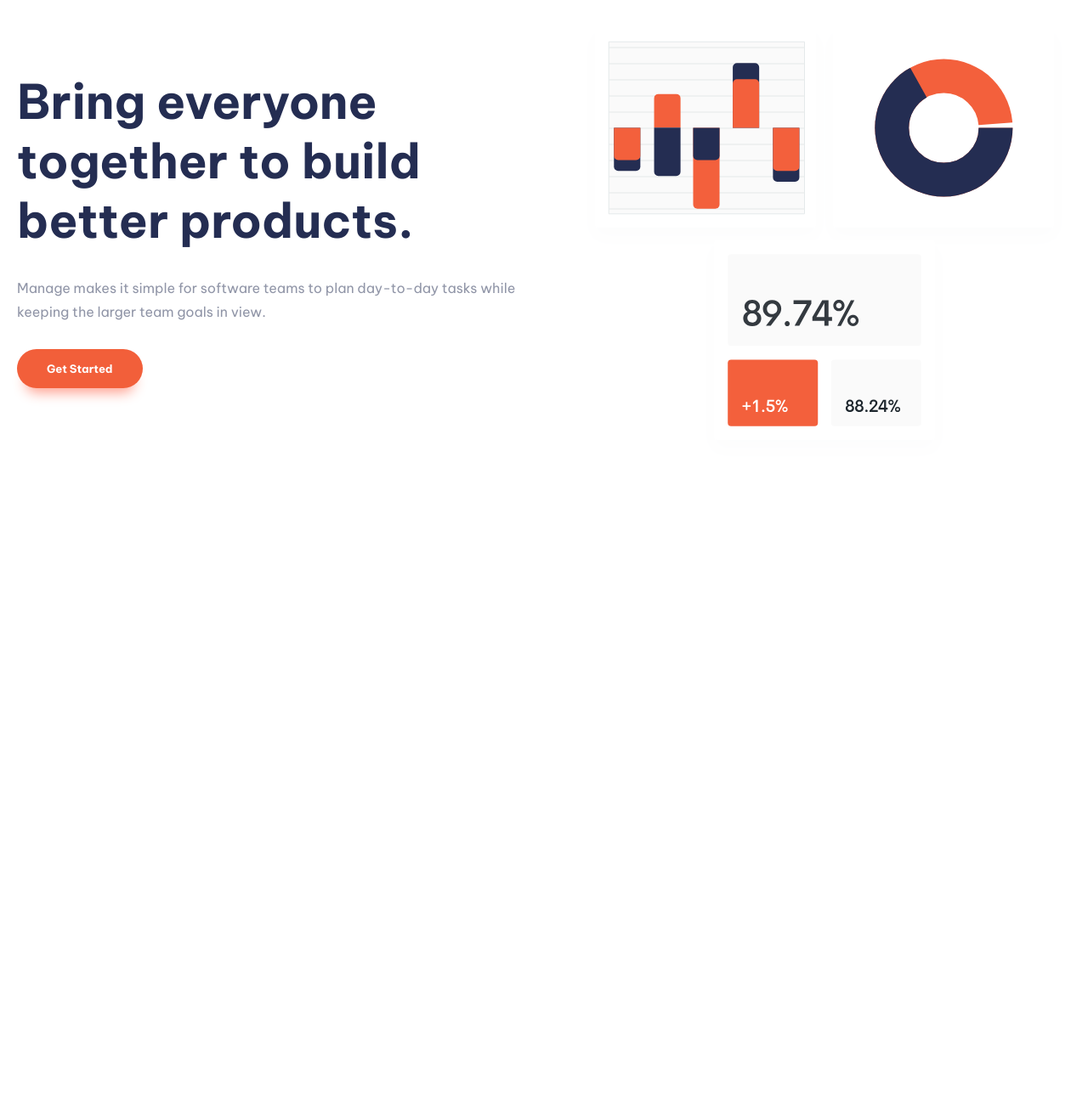
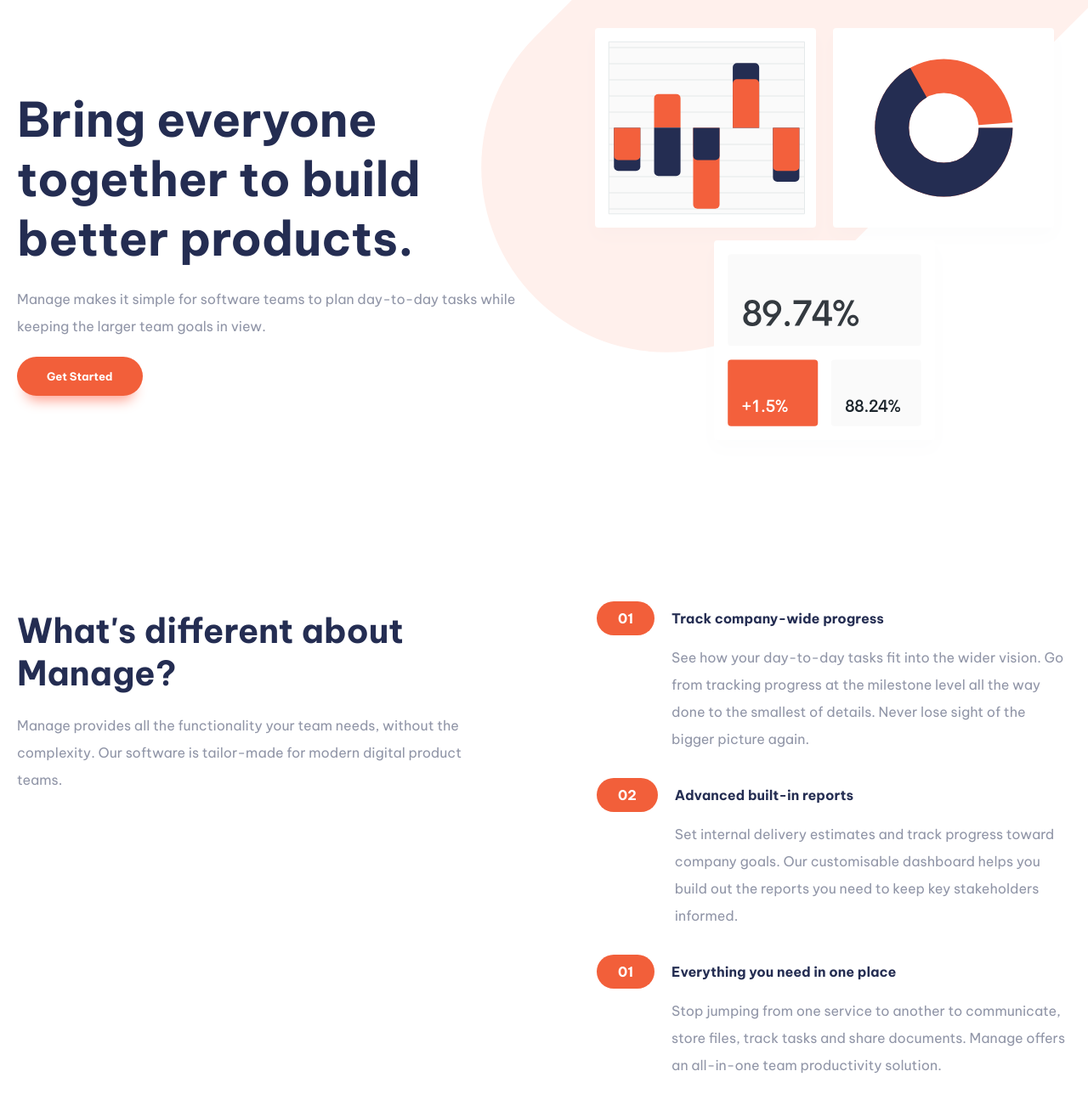
Before and after one commit to stanlee17/manage, a website: page index.html in a window 1280 px wide. Shown: the part 193-1494 px from the top of the page at 85% size. Before the commit the page ends 811 px from the top, so only its background shows below. Drawn offline with Linux system fonts and the light colour scheme.

Commit message:
feature html and styling added

```diff
--- a/index.html
+++ b/index.html
@@ -84,17 +84,77 @@
     <header class="header">
       <div class="header__wrapper container">
         <div class="header__content">
-          <h1 class="header__heading">
+          <h1 class="heading-primary">
             Bring everyone together to build better products.
           </h1>
-          <p class="header__sub">
+          <p class="paragraph">
             Manage makes it simple for software teams to plan day-to-day tasks
             while keeping the larger team goals in view.
           </p>
           <a href="#" class="btn btn--primary">Get Started</a>
         </div>
-        <img src="./images/illustration-intro.svg" alt="" />
+        <img
+          class="header__image"
+          src="./images/illustration-intro.svg"
+          alt="illustration-intro"
+        />
       </div>
     </header>
+
+    <main>
+      <section class="feature">
+        <div class="feature__wrapper container">
+          <div class="feature__heading">
+            <h2 class="heading-secondary">What's different about Manage?</h2>
+            <p class="paragraph">
+              Manage provides all the functionality your team needs, without the
+              complexity. Our software is tailor-made for modern digital product
+              teams.
+            </p>
+          </div>
+          <div class="feature__content-box">
+            <div class="feature__content">
+              <!-- FEATURE 1 -->
+              <div class="feature__number">01</div>
+              <div class="feature__number-content">
+                <h5 class="heading-tertiary">Track company-wide progress</h5>
+                <p class="paragraph">
+                  See how your day-to-day tasks fit into the wider vision. Go
+                  from tracking progress at the milestone level all the way done
+                  to the smallest of details. Never lose sight of the bigger
+                  picture again.
+                </p>
+              </div>
+            </div>
+            <!-- FEATURE 2 -->
+            <div class="feature__content">
+              <div class="feature__number">02</div>
+              <div class="feature__number-content">
+                <h5 class="heading-tertiary">Advanced built-in reports</h5>
+                <p class="paragraph">
+                  Set internal delivery estimates and track progress toward
+                  company goals. Our customisable dashboard helps you build out
+                  the reports you need to keep key stakeholders informed.
+                </p>
+              </div>
+            </div>
+            <!-- FEATURE 3 -->
+            <div class="feature__content">
+              <div class="feature__number">01</div>
+              <div class="feature__number-content">
+                <h5 class="heading-tertiary">
+                  Everything you need in one place
+                </h5>
+                <p class="paragraph">
+                  Stop jumping from one service to another to communicate, store
+                  files, track tasks and share documents. Manage offers an
+                  all-in-one team productivity solution.
+                </p>
+              </div>
+            </div>
+          </div>
+        </div>
+      </section>
+    </main>
   </body>
 </html>
--- a/styles/scss/abstracts/_mixins.scss
+++ b/styles/scss/abstracts/_mixins.scss
@@ -13,6 +13,7 @@ $breakpoints: (
   }
 }
 
+/* TEXT PROPERTIES */
 @mixin text($size: 400, $weight: 400, $lineHeight: 1.25) {
   display: block;
   font-size: $size;
@@ -28,3 +29,18 @@ $breakpoints: (
   align-items: $align;
   flex-wrap: $wrap;
 }
+
+/* POSITION PROPERTIES */
+@mixin position(
+  $position,
+  $top: auto,
+  $right: auto,
+  $bottom: auto,
+  $left: auto
+) {
+  position: $position;
+  top: $top;
+  right: $right;
+  bottom: $bottom;
+  left: $left;
+}
--- a/styles/scss/base/_base.scss
+++ b/styles/scss/base/_base.scss
@@ -19,23 +19,7 @@ body {
 
 body {
   background-color: $white;
-  font-family: $font-primary;
   box-sizing: border-box;
-}
-
-h1,
-h2,
-h3,
-h4,
-h5,
-h6,
-p,
-a {
-  color: $darkBlue;
-}
-
-p {
-  color: $darkGrayishBlue;
 }
 
 a {
--- a/styles/scss/base/_index.scss
+++ b/styles/scss/base/_index.scss
@@ -1 +1,2 @@
 @forward '../base/base';
+@forward '../base/typography';
--- /dev/null
+++ b/styles/scss/base/_typography.scss
@@ -0,0 +1,43 @@
+@use '../abstracts/' as *;
+
+body {
+  font-family: $font-primary;
+}
+
+h1,
+h2,
+h3,
+h4,
+h5,
+h6,
+p,
+a {
+  color: $darkBlue;
+}
+
+p {
+  color: $darkGrayishBlue;
+}
+
+.heading-primary,
+.heading-secondary,
+.heading-tertiary,
+.paragraph {
+  margin-bottom: 2rem;
+}
+
+.heading-primary {
+  @include text($fs-xl, 700);
+}
+
+.heading-secondary {
+  @include text($fs-700, 700);
+}
+
+.heading-tertiary {
+  @include text($fs-400, 700);
+}
+
+.paragraph {
+  @include text($fs-400, 400, 2);
+}
--- a/styles/scss/layouts/_header.scss
+++ b/styles/scss/layouts/_header.scss
@@ -1,27 +1,20 @@
 @use '../abstracts/' as *;
 
 .header {
+  position: relative;
   padding: 7rem 0;
 
   &__wrapper {
-    display: flex;
-    justify-content: space-between;
-    align-items: center;
+    @include flexbox($justify: space-between, $align: center);
+
+    &::after {
+      content: url('../../../images/bg-tablet-pattern.svg');
+      @include position($position: absolute, $bottom: 20rem, $right: -10rem);
+      z-index: -1;
+    }
   }
 
   &__content {
     width: 50%;
-
-    & > * {
-      margin-bottom: 3rem;
-    }
-  }
-
-  &__heading {
-    @include text($fs-xl, 700);
-  }
-
-  &__sub {
-    @include text($fs-400, 400, 1.75);
   }
 }
--- a/styles/scss/main.scss
+++ b/styles/scss/main.scss
@@ -1,5 +1,5 @@
 @use './base';
 @use './components';
 @use './layouts';
-@use './pages';
+@use './sections';
 @use './utilities';
--- a/styles/scss/pages/_home.scss
+++ /dev/null
@@ -1 +0,0 @@
-@use '../abstracts/' as *;
--- a/styles/scss/pages/_index.scss
+++ /dev/null
@@ -1 +0,0 @@
-@forward '../pages/home';
--- /dev/null
+++ b/styles/scss/sections/_feature.scss
@@ -0,0 +1,38 @@
+@use '../abstracts/' as *;
+
+.feature {
+  padding: 10rem 0;
+
+  &__wrapper {
+    display: flex;
+    justify-content: space-between;
+  }
+
+  &__heading {
+    width: 45%;
+  }
+
+  &__content {
+    display: flex;
+    align-items: start;
+
+    &-box {
+      width: 45%;
+
+      & > *:not(:last-child) {
+        margin-bottom: 2rem;
+      }
+    }
+  }
+
+  &__number {
+    @include text($fs-400, 700);
+    display: inline-block;
+    margin-top: -1rem;
+    margin-right: 2rem;
+    border-radius: 10rem;
+    padding: 1rem 2.5rem;
+    color: $white;
+    background-color: $brightRed;
+  }
+}
--- /dev/null
+++ b/styles/scss/sections/_index.scss
@@ -0,0 +1 @@
+@forward '../sections/feature';
```
Also changed, not shown: styles/globals.css.
